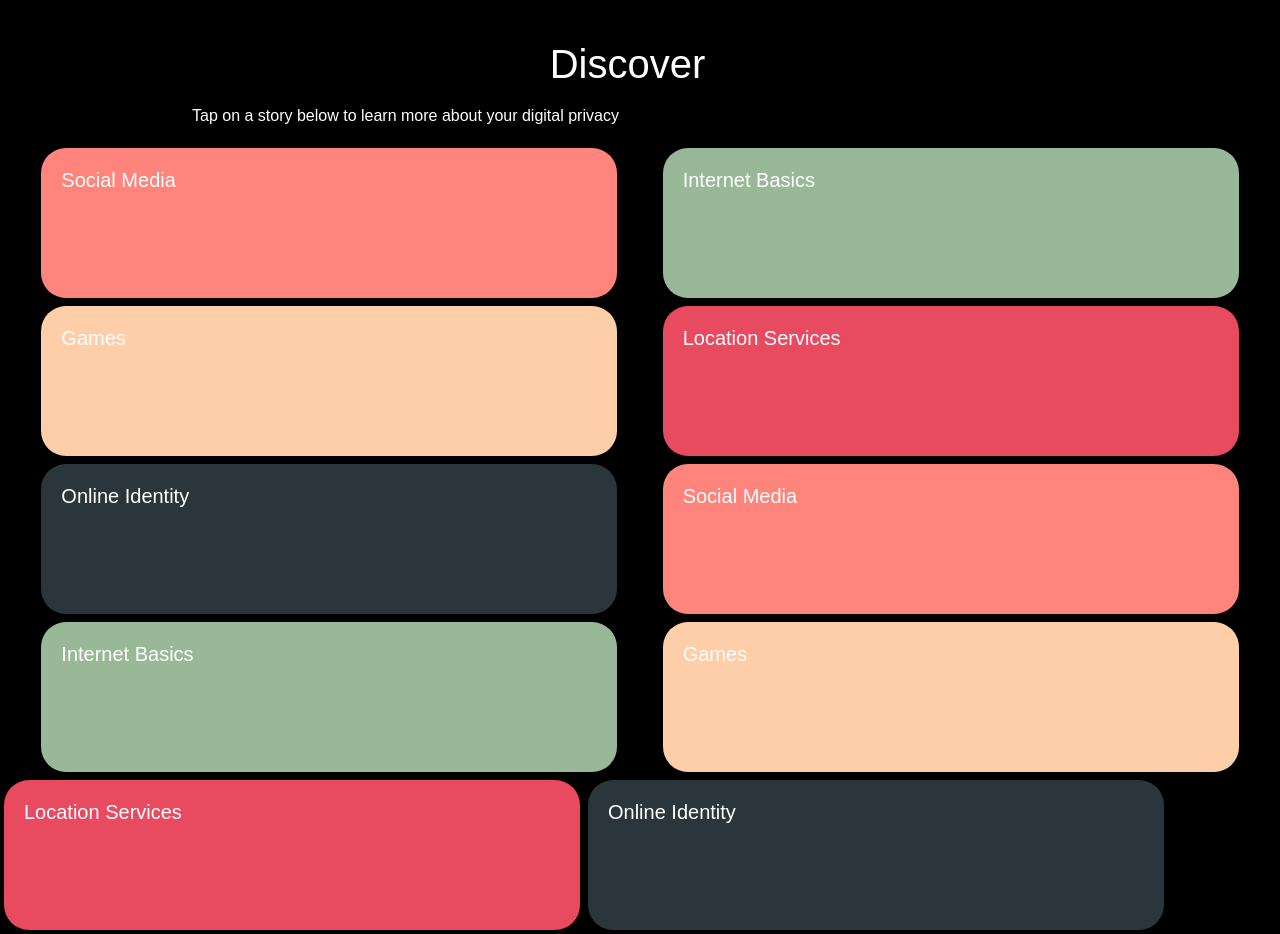
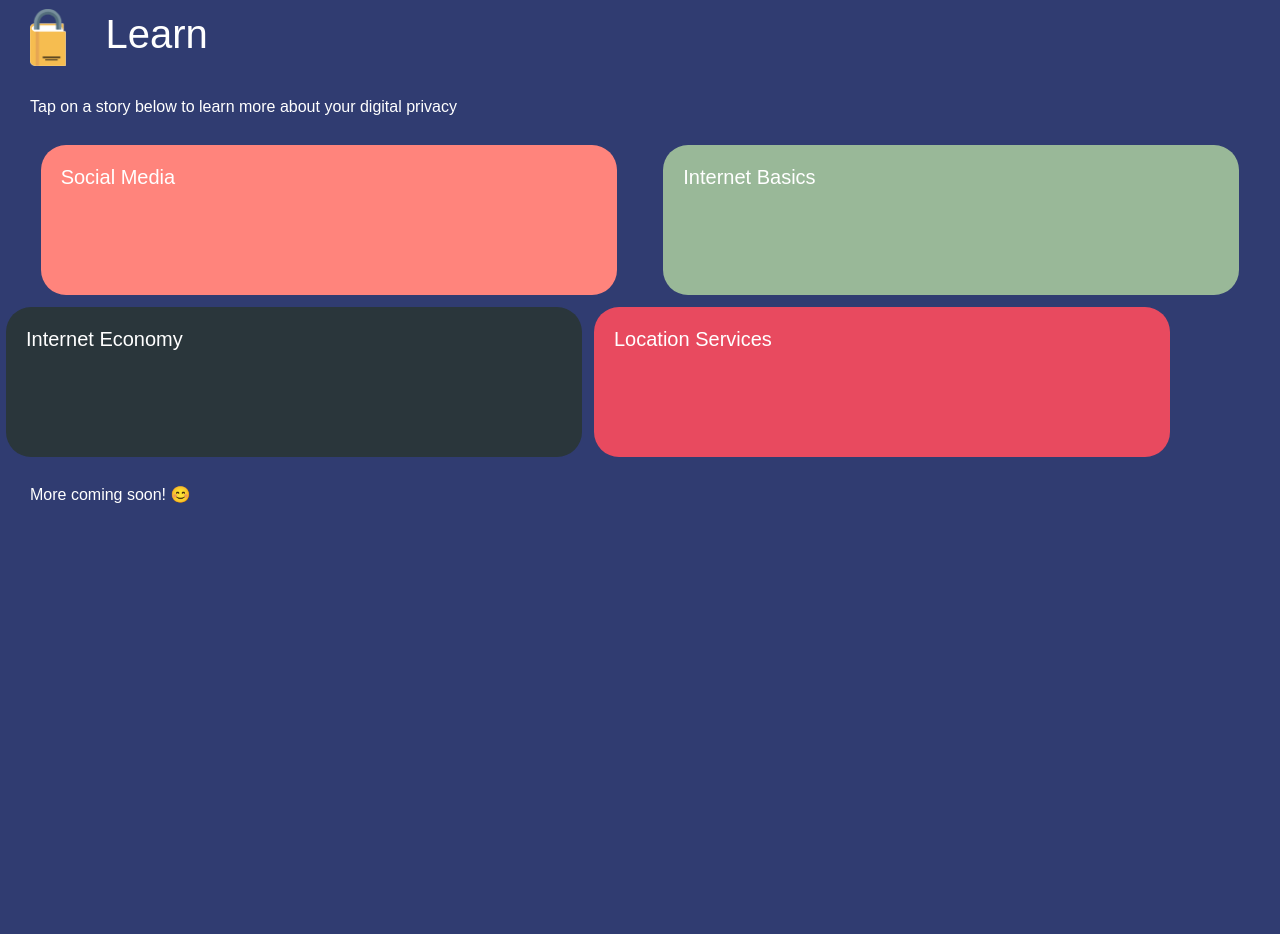
Before and after one commit to kylegoodwin/Privacy-Pal-Capstone-2019, a React (Create React App) app in the folder mobile-app/mobile-app/: page /Discover in a window 1280 px wide. After the commit the page ends 800 px from the top, so only its background shows below. Built offline with nearby package versions, Linux system fonts and the light colour scheme.

Commit message:
New Design changes

```diff
--- a/mobile-app/mobile-app/src/App.css
+++ b/mobile-app/mobile-app/src/App.css
@@ -1,14 +1,29 @@
+
+
+
 
 body{
   font-family: Arial, Helvetica, sans-serif;
-  background: black;
+  background: #303c71;
 }
 
 .discover-body p {
  width: 70%;
  color: white;
- margin: 1em auto;
+ text-align: left;
+ font-size: 1em;
+ vertical-align: bottom;
 }
+
+.discover-body p:last-of-type {
+  margin-top: 20px;
+ }
+
+.toolbar,.discover-body p{
+  margin-left:  30px;
+  margin-bottom: 20px;
+}
+
 
 #home-button{
   margin: 10px;
@@ -27,7 +42,7 @@ body{
   display: flex;
   width: 45%;
   height: 150px;
-  margin: 4px;
+  margin: 6px;
   border-radius: 25px;
   border: none;
   /* background-color: #FF847C */
@@ -57,16 +72,23 @@ h2,a,a:hover{
 .story-toolbar{
   text-align: left;
   height: 75px;
+  background-color: black;
 }
 
 
 .toolbar{
-  font-size: 50px;
-  text-align: center;
-  margin-right: .5em;
+  font-size: 100%;
+  text-align: left;
+  height: 75px;
+  display: flex;
+  align-items:center;
+}
+
+#toolbar-icon{
+  height: 75%;
 }
 
 .toolbar h1{
   color: white;
-  margin-top: 1em;
+  margin-left: 1em;
 }
--- a/mobile-app/mobile-app/src/App.js
+++ b/mobile-app/mobile-app/src/App.js
@@ -20,7 +20,6 @@ class App extends Component {
               )} />
               <Route exact path='/Discover' render={(routerProps) => (
                 <div>
-                  <Toolbar />
                   <Discover />
                 </div>
               )}/>
@@ -36,16 +35,4 @@ class App extends Component {
   }
 }
 
-
-class Toolbar extends Component {
-
-  render(){
-    return(
-    <div className="toolbar">
-    <h1>Discover</h1>
-    </div>
-    )
-  }
-}
-
 export default App;
--- a/mobile-app/mobile-app/src/Discover.js
+++ b/mobile-app/mobile-app/src/Discover.js
@@ -6,19 +6,15 @@ export class Discover extends Component {
   render() {
     return (
       <div className="discover-body">
+      <Toolbar />
         <p> Tap on a story below to learn more about your digital privacy </p>
         <div className="cards-container">
-      <DiscoverCard  imageName="one" title="Social Media" link='/CardOne' backColor='#FF847C'/>
-      <DiscoverCard imageName="two" title="Internet Basics" backColor='#99B898'/>
-      <DiscoverCard imageName="three" title="Games" backColor='#FECEA8'/>
-      <DiscoverCard imageName="four" title="Location Services" backColor='#E84A5F'/>
-      <DiscoverCard imageName="five" title="Online Identity" backColor='#2A363B'/>
-      <DiscoverCard imageName="one" title="Social Media" backColor='#FF847C'/>
-      <DiscoverCard imageName="two" title="Internet Basics" backColor='#99B898'/>
-      <DiscoverCard imageName="three" title="Games" backColor='#FECEA8'/>
-      <DiscoverCard imageName="four" title="Location Services" backColor='#E84A5F'/>
-      <DiscoverCard imageName="five" title="Online Identity" backColor='#2A363B'/>
+          <DiscoverCard imageName="one" title="Social Media" link='/CardOne' backColor='#FF847C' />
+          <DiscoverCard imageName="two" title="Internet Basics" link='/CardOne' backColor='#99B898' />
+          <DiscoverCard imageName="three" title="Internet Economy" link='/CardOne' backColor='#2A363B' />
+          <DiscoverCard imageName="four" title="Location Services" link='/CardOne' backColor='#E84A5F' />
         </div>
+        <p>More coming soon! 😊</p>
       </div>
     )
   }
@@ -26,9 +22,10 @@ export class Discover extends Component {
 
 class DiscoverCard extends Component {
 
-  constructor(props){
+  constructor(props) {
     super(props);
-    this.state = {clicked: false
+    this.state = {
+      clicked: false
     }
   }
 
@@ -36,16 +33,16 @@ class DiscoverCard extends Component {
     this.setState({ clicked: true })
   }
 
-  render(){
+  render() {
     console.log(this.props.link);
     if (this.state.clicked) {
       return (
-          <Redirect push to={this.props.link}/>
+        <Redirect push to={this.props.link} />
       )
     }
-    return(
+    return (
       //style={ {backgroundImage: "url(/img/discover-photos/"+ this.props.imageName + ".jpg)"}}
-      <div className="card"  onClick={this.handleClick} style={ {backgroundColor: this.props.backColor }}>
+      <div className="card" onClick={this.handleClick} style={{ backgroundColor: this.props.backColor }}>
         <h2><Link to={this.props.link}>{this.props.title}</Link></h2>
       </div>
     )
@@ -54,3 +51,15 @@ class DiscoverCard extends Component {
 
 
 }
+
+class Toolbar extends Component {
+
+  render(){
+    return(
+    <div className="toolbar">
+    <img id="toolbar-icon" src="img/Tab-Icon.png" />
+    <h1>Learn</h1>
+    </div>
+    )
+  }
+}
```
Lines whose indentation alone changed are shown as unchanged.
